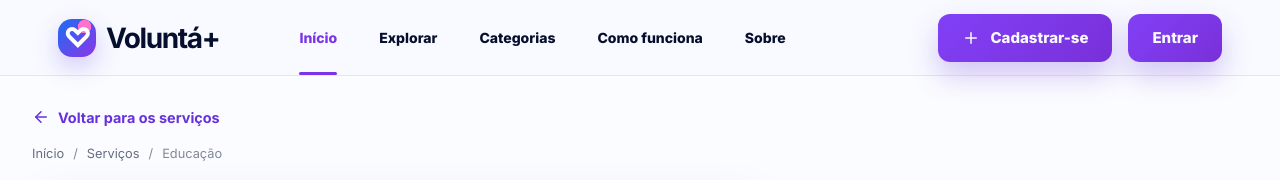
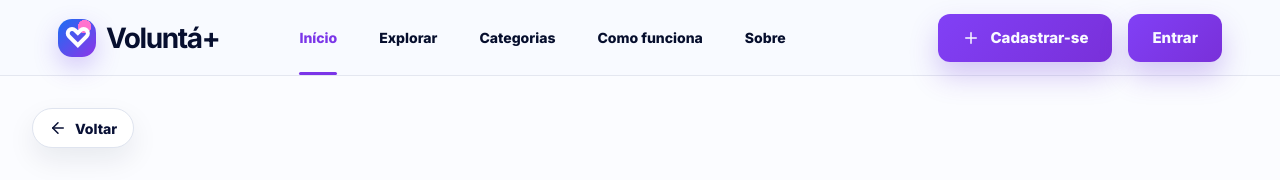
Before and after one commit to Hadassa-Brenda/Volunt, a React (Create React App) app in the folder volunt+/: page /detalhes-servico/1 in a window 1280 px wide. Shown: the top 180 px of the page. Built offline with nearby package versions, Linux system fonts and the light colour scheme.

Commit message:
feat: refactor DetalhesServico to use navigate for back navigation and clean up code

```diff
--- a/volunt+/src/features/pages/DetalhesServico/DetalhesServico.jsx
+++ b/volunt+/src/features/pages/DetalhesServico/DetalhesServico.jsx
@@ -31,7 +31,7 @@
   formatLocation,
   formatPhone,
 } from "./Utils/DetalhesServicoUtils";
-
+import {useNavigate} from "react-router-dom";
 import "./DetalhesServico.css";
 import { ServiceNotFound } from "../../pages/DetalhesServico/components/ServiceNotFound/ServiceNotFound";
 
@@ -39,7 +39,8 @@
   const { id } = useParams();
   console.log(id);
 
-const service = servicesMock.find(
+  const navigate = useNavigate();
+  const service = servicesMock.find(
     (currentService) => String(currentService.id) === String(id),
   );
   const {
@@ -61,8 +62,6 @@
     handleReportSubmit,
   } = useServiceDetails(service);
 
-
-
   if (!service) {
     return <ServiceNotFound />;
   }
@@ -72,11 +71,14 @@
       <Header />
 
       <div className="service-details-container">
-        <Link className="back-link" to="/explorar">
+        <button
+          className="login-page__back-button"
+          type="button"
+          onClick={() => navigate("/")}
+        >
           <ArrowLeft size={18} />
-          Voltar para os serviços
-        </Link>
-
+          Voltar
+        </button>
         <nav className="service-breadcrumb" aria-label="Navegação estrutural">
           <Link to="/">Início</Link>
           <span>/</span>
```
Also changed, not shown: volunt+/src/features/pages/CadastrarServico/components/InfoItem/InfoItem.css (line endings or trailing spaces).
